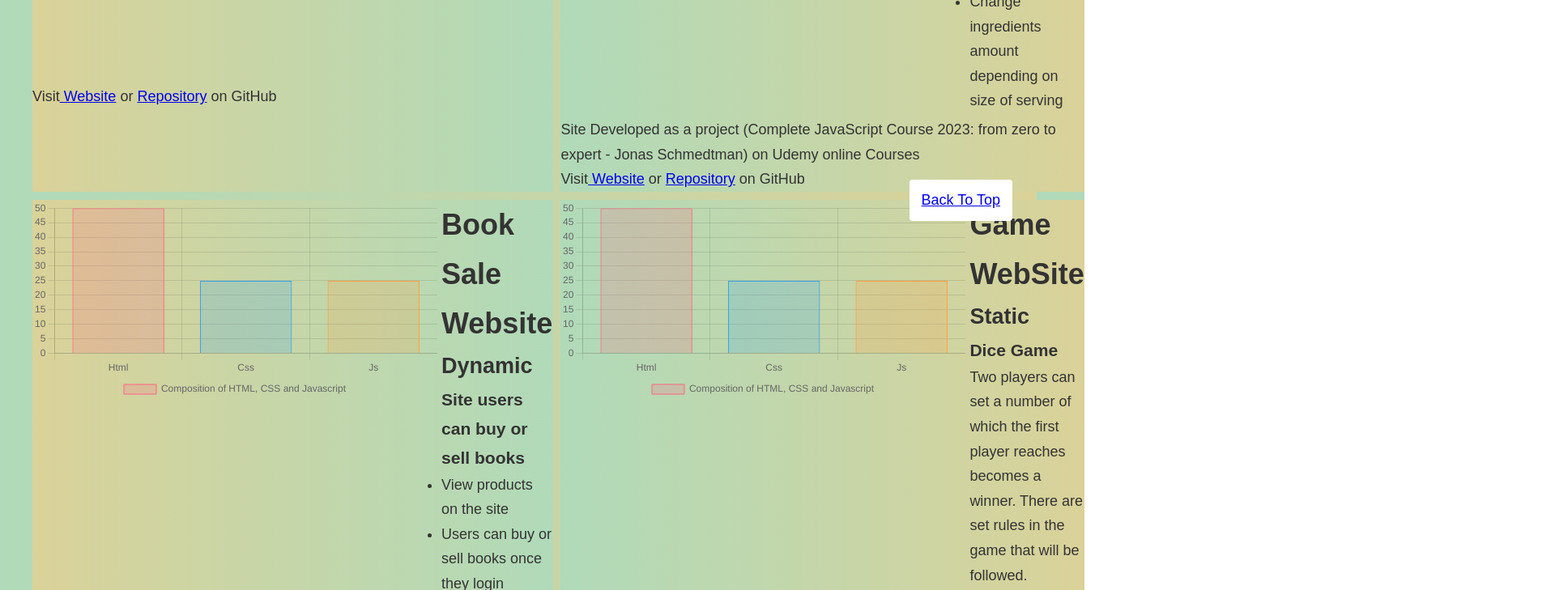
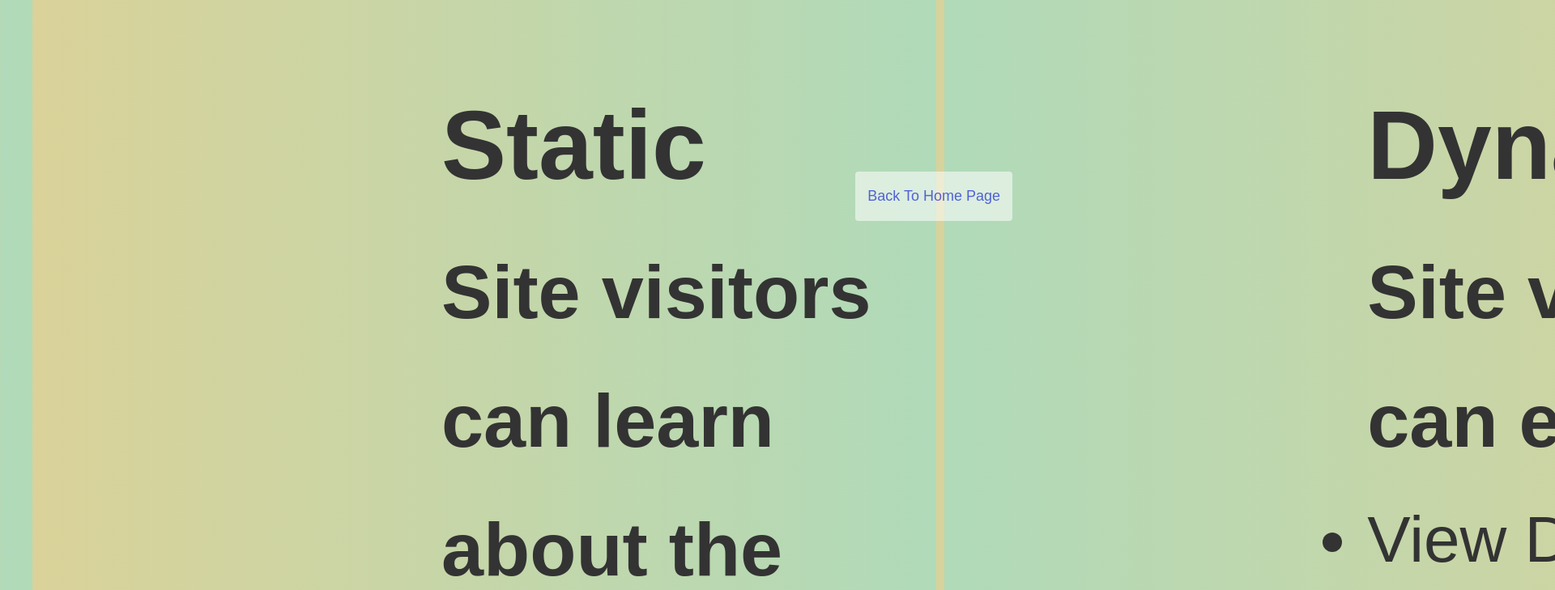
Before and after one commit to Htsindi/profile2, a plain HTML site: page mywebsites.html in a window 1280 px wide. Shown: the part 507-1236 px from the top of the page at 81% size, 1920 px wide, since content can reach past the window. Drawn offline with nearby package versions, Linux system fonts and the light colour scheme.

Commit message:
change font size

```diff
--- a/assets/css/main.css
+++ b/assets/css/main.css
@@ -36,3 +36,32 @@ body {
   padding: 20px;
   margin: 20px;
 }
+
+/* Extra small devices (phones, 600px and down) */
+@media only screen and (max-width: 600px) {
+  div {
+    font-size: 30px;
+  }
+}
+
+/* Small devices (portrait tablets and large phones, 600px and up) */
+@media only screen and (min-width: 600px) {
+  div {
+    font-size: 80px;
+  }
+}
+
+/* Medium devices (landscape tablets, 768px and up) */
+@media only screen and (min-width: 768px) {
+  ...;
+}
+
+/* Large devices (laptops/desktops, 992px and up) */
+@media only screen and (min-width: 992px) {
+  ...;
+}
+
+/* Extra large devices (large laptops and desktops, 1200px and up) */
+@media only screen and (min-width: 1200px) {
+  ...;
+}
--- a/assets/css/mywebsites.css
+++ b/assets/css/mywebsites.css
@@ -44,6 +44,7 @@
   border: none;
   outline: none;
   background-color: var(--light);
+  opacity: 0.55;
   cursor: pointer;
   padding: 15px;
   border-radius: 4px;
@@ -51,8 +52,13 @@
 
 #homeBtn:hover {
   background-color: #b0dab9;
+  opacity: 1;
+}
+#homeBtn a {
+  text-decoration: solid;
 }
 
+/*Mwdia Queries*/
 @media (max-width: 768px) {
   .project {
     grid-template-columns: 1fr;
--- a/mywebsites.html
+++ b/mywebsites.html
@@ -165,8 +165,8 @@
       </div-->
     </div>
 
-    <button  id="homeBtn" href="index.html"
-    ><a href="index.html"> Back To Top</a></button>
+    <div id="homeBtn"
+    ><a href="index.html"> Back To Home Page</a></div>
 
     <script type="text/javascript" src="assets/js/mywebsites.js"></script>
   </body>
```
